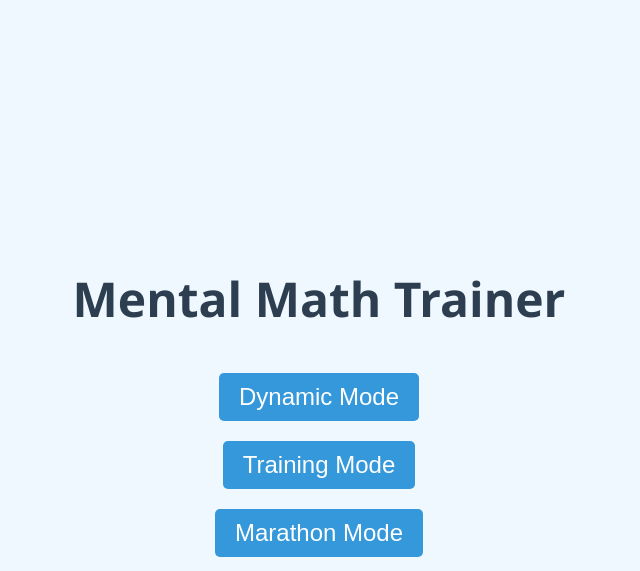
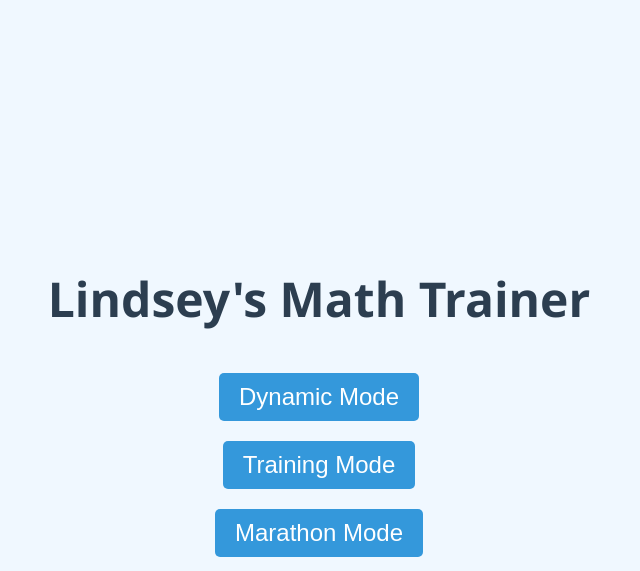
Before and after one commit to DanJung1/math-trainer, a Flask app: page / in a window 1280 px wide. Shown: the top 571 px of the page, without its empty margins (321-961 px from the left). Run offline with Flask 3, Linux system fonts and the light colour scheme.

Commit message:
changed name of math trainer

```diff
--- /dev/null
+++ b/runtime.txt
@@ -0,0 +1 @@
+python-3.9.12
--- a/templates/menu.html
+++ b/templates/menu.html
@@ -3,7 +3,8 @@
 <head>
     <meta charset="UTF-8">
     <meta name="viewport" content="width=device-width, initial-scale=1.0">
-    <title>Mental Math Trainer</title>
+    <title>Lindsey's Math Trainer</title>
+    <!--  Mental Math Trainer -->
     <style>
         body {
             font-family: 'Segoe UI', Tahoma, Geneva, Verdana, sans-serif;
@@ -39,7 +40,8 @@
     </style>
 </head>
 <body>
-<h1>Mental Math Trainer</h1>
+<h1>Lindsey's Math Trainer</h1>
+<!-- Mental Math Trainer-->
 <button onclick="location.href='/dynamic'">Dynamic Mode</button>
 <button onclick="location.href='/training'">Training Mode</button>
 <button onclick="location.href='/marathon'">Marathon Mode</button>
```
